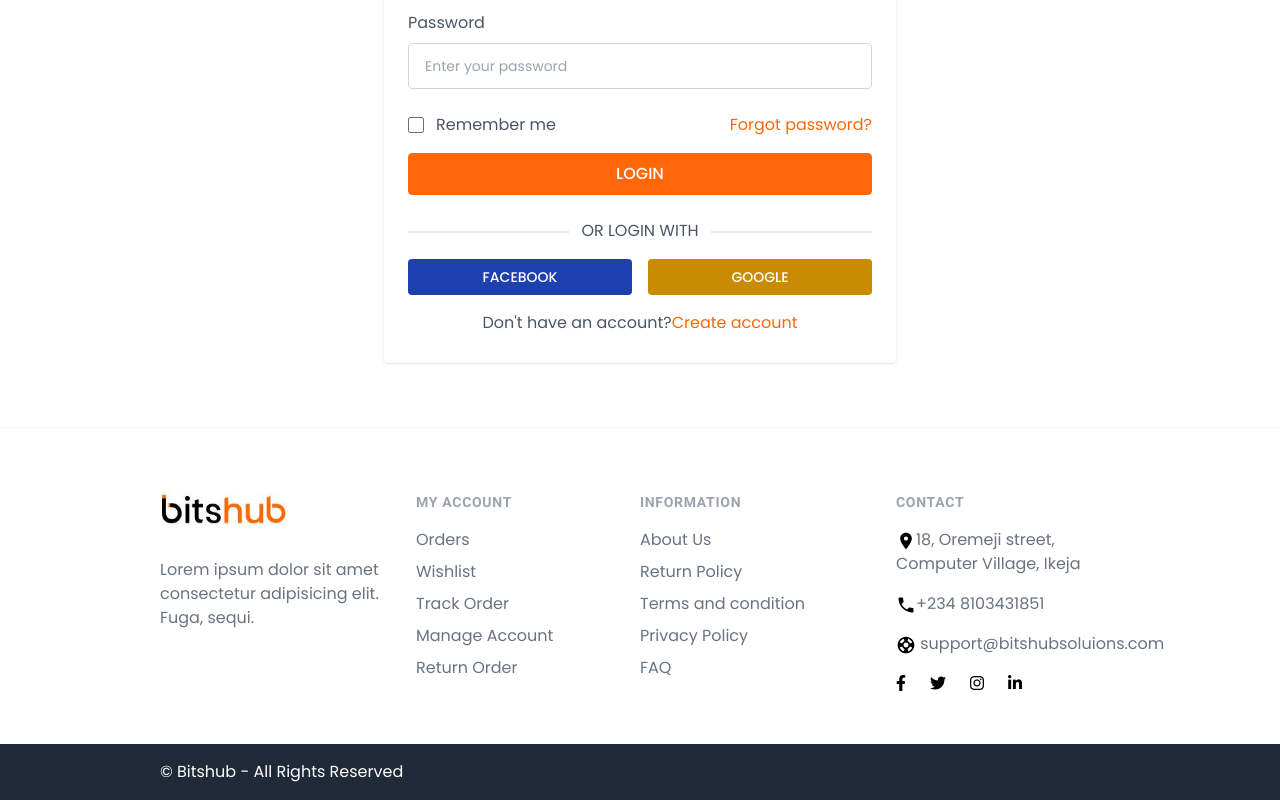
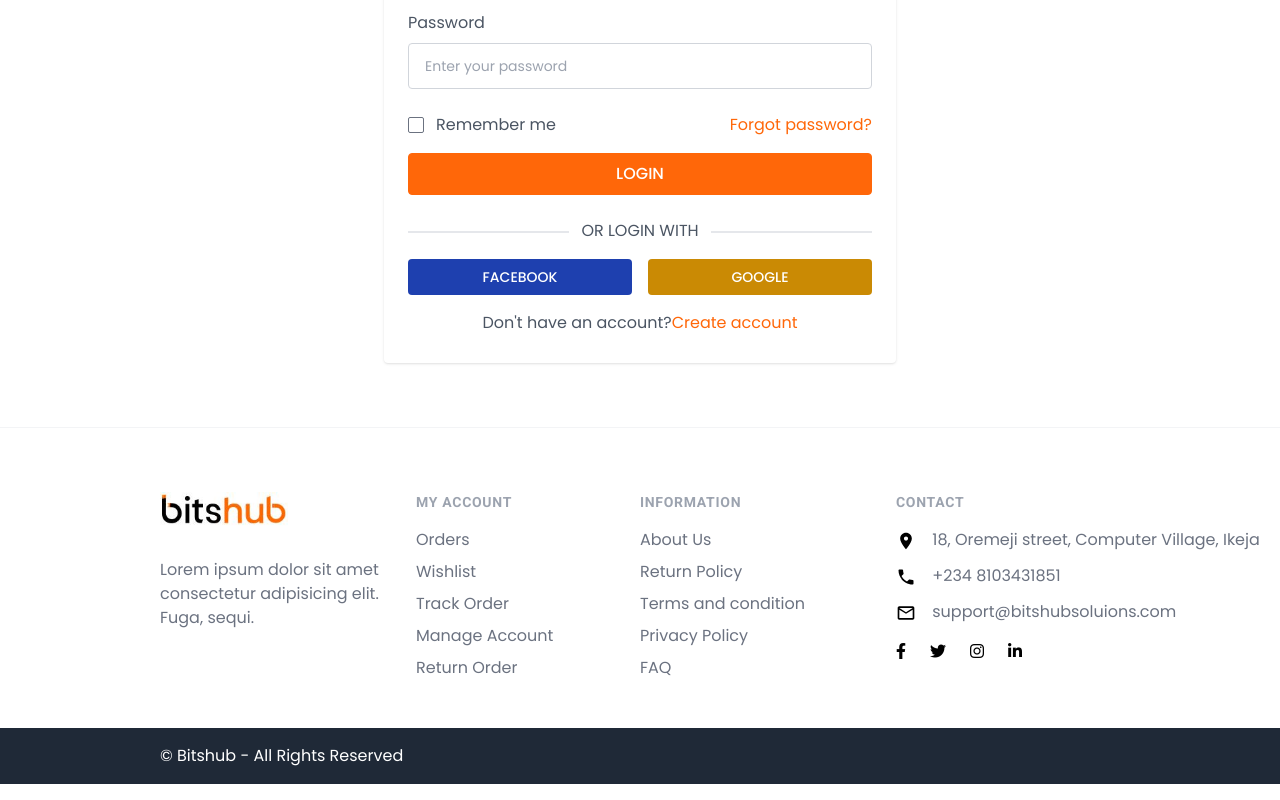
Before and after one commit to samsiteweb/bitshub-frontend, a React (Create React App) app: page /login in a window 1280 px wide. Shown: the part 438-1238 px from the top of the page. Built offline with nearby package versions, Linux system fonts and the light colour scheme.

Commit message:
text-alignment

```diff
--- a/src/components/Footer.js
+++ b/src/components/Footer.js
@@ -1,7 +1,7 @@
 import React from "react";
 import bitshub from "../images/bitshub.jpeg";
 import BottomBar from "./BottomBar";
-import SupportIcon from '@mui/icons-material/Support';
+import EmailOutlinedIcon from '@mui/icons-material/EmailOutlined';
 import LocationOnIcon from '@mui/icons-material/LocationOn';
 import PhoneIcon from '@mui/icons-material/Phone';
 
@@ -61,15 +61,15 @@ const Footer = () => {
 
               <div>
                 <h3 className="text-sm font-semibold text-gray-400 uppercase tracking-wider">Contact</h3>
-                <div className="mt-4 space-y-4 ">
-                  <p className="text-base text-gray-500 hover:text-gray-900 block">
-                  <LocationOnIcon sx={{ fontSize: 20, color: "black"}} />18, Oremeji street, Computer Village, Ikeja
+                <div className="mt-4 space-y-3 ">
+                  <p className="text-base lg:whitespace-nowrap text-gray-500 hover:text-gray-900 block">
+                  <LocationOnIcon className="mr-3" sx={{ fontSize: 20, color: "black"}} /> 18, Oremeji street, Computer Village, Ikeja
                   </p>
                   <p className="text-base text-gray-500 hover:text-gray-900 block">
-                    <a href="tel:+2348103431851"><PhoneIcon sx={{ fontSize: 20, color: "black"}} />+234 8103431851</a>
+                    <a href="tel:+2348103431851"><PhoneIcon className="mr-3" sx={{ fontSize: 20, color: "black"}} /> +234 8103431851</a>
                   </p>
-                  <p className="text-base whitespace-nowrap text-gray-500 hover:text-gray-900 md:break-words block">
-                    <a href="mailto:support@bitshubsolutions.com"><SupportIcon sx={{ fontSize: 20, color: "black"}} /> support@bitshubsoluions.com</a>
+                  <p className="text-base lg:whitespace-nowrap text-gray-500 hover:text-gray-900 md:break-words block">
+                    <a href="mailto:support@bitshubsolutions.com"><EmailOutlinedIcon className="mr-3" sx={{ fontSize: 20, color: "black"}} /> support@bitshubsoluions.com</a>
                   </p>
                 </div>
                 <div className="flex space-x-6 pt-4">
```
